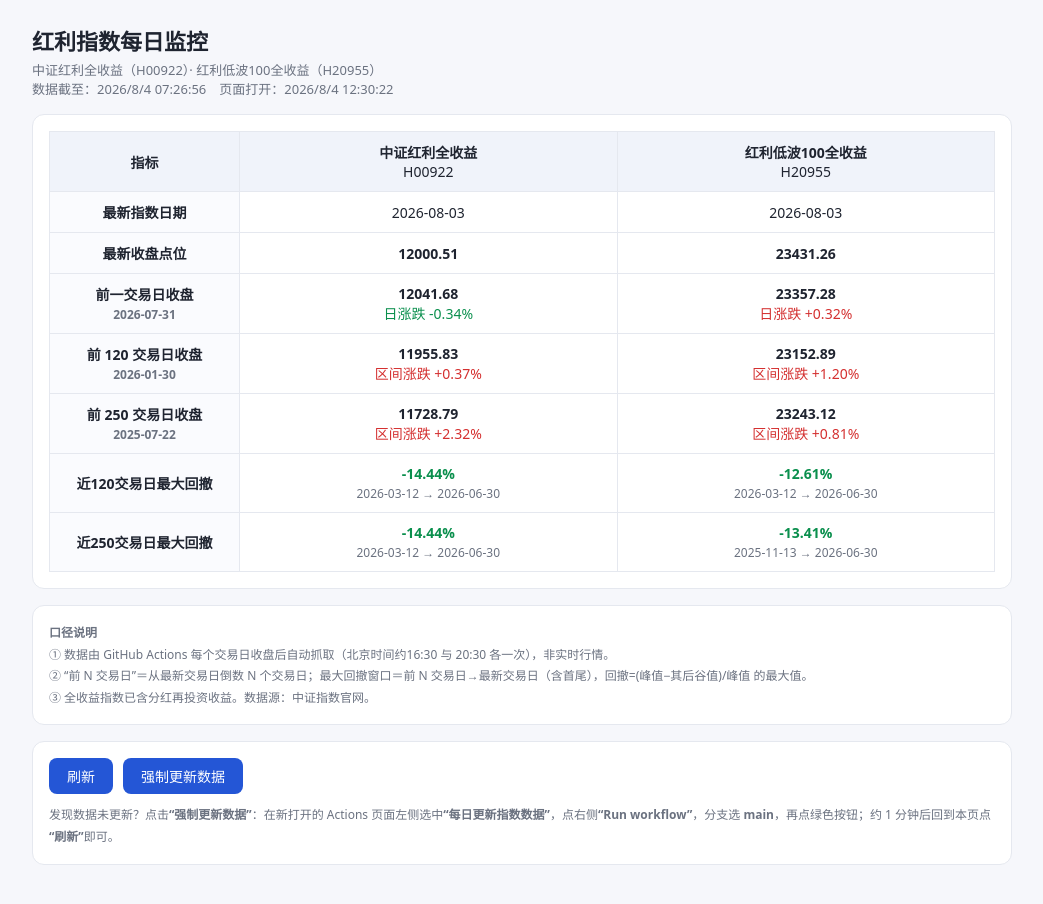
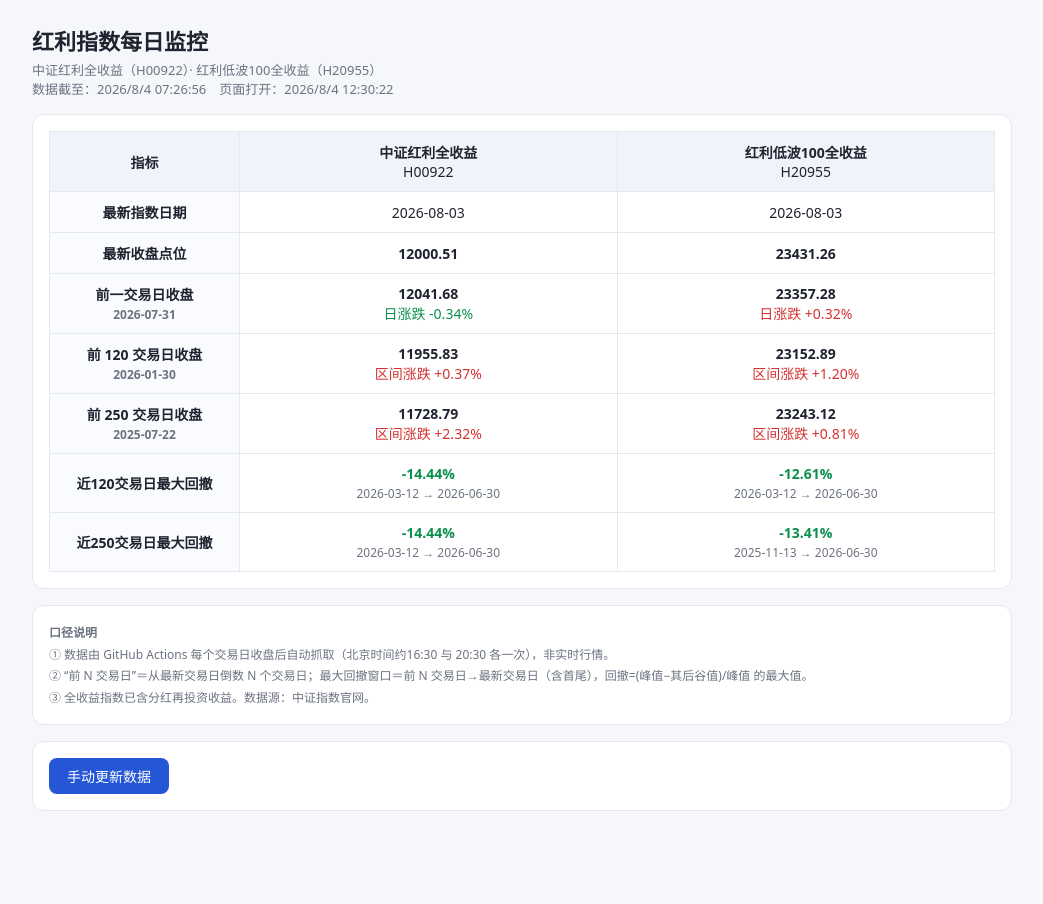
Before and after one commit to fengerh/DividIndex_Tracker, a plain HTML site: page index.html in a window 1280 px wide. Shown: the whole page, without its empty margins (118-1161 px from the left). After the commit the page ends 851 px from the top, so only its background shows below. Drawn offline with Linux system fonts and the light colour scheme.

Commit message:
Add files via upload

```diff
--- a/index.html
+++ b/index.html
@@ -1,6 +1,6 @@
 <!DOCTYPE html><html lang="zh-CN"><head><meta charset="UTF-8"/>
 <meta name="viewport" content="width=device-width,initial-scale=1"/>
-<title>红利指数每日监控 v20260804.1740</title>
+<title>红利指数每日监控 v20260804.2030</title>
 <style>
 :root{--bg:#f6f7fb;--card:#fff;--line:#e5e8ef;--txt:#1f2430;--sub:#6b7280;--red:#d43030;--green:#0a8f4d}
 *{box-sizing:border-box}body{margin:0;font-family:"Microsoft YaHei",system-ui,sans-serif;background:var(--bg);color:var(--txt);padding:24px}
@@ -34,7 +34,7 @@ button{background:#2456d6;color:#fff;border:0;border-radius:8px;padding:8px 18px
 ① 数据由 GitHub Actions 每个交易日收盘后自动抓取（北京时间约16:30 与 20:30 各一次），非实时行情。<br>
 ② “前 N 交易日”＝从最新交易日倒数 N 个交易日；最大回撤窗口＝前 N 交易日→最新交易日（含首尾），回撤=(峰值−其后谷值)/峰值 的最大值。<br>
 ③ 全收益指数已含分红再投资收益。数据源：中证指数官网。</div>
-<div class="card" style="text-align:left"><button onclick="load()">刷新</button><button onclick="window.open('https://github.com/fengerh/DividIndex_Tracker/actions')" style="margin-left:10px">强制更新数据</button><span id="status"></span><div class="note" style="margin-top:10px">发现数据未更新？点击<b>“强制更新数据”</b>：在新打开的 Actions 页面左侧选中<b>“每日更新指数数据”</b>，点右侧<b>“Run workflow”</b>，分支选 <b>main</b>，再点绿色按钮；约 1 分钟后回到本页点<b>“刷新”</b>即可。</div></div>
+<div class="card" style="text-align:left"><button onclick="window.open('https://github.com/fengerh/DividIndex_Tracker/actions/workflows/update.yml')">手动更新数据</button><span id="status"></span></div>
 </div>
 <script>
 const INDICES=[{code:"H00922"},{code:"H20955"}];
```
